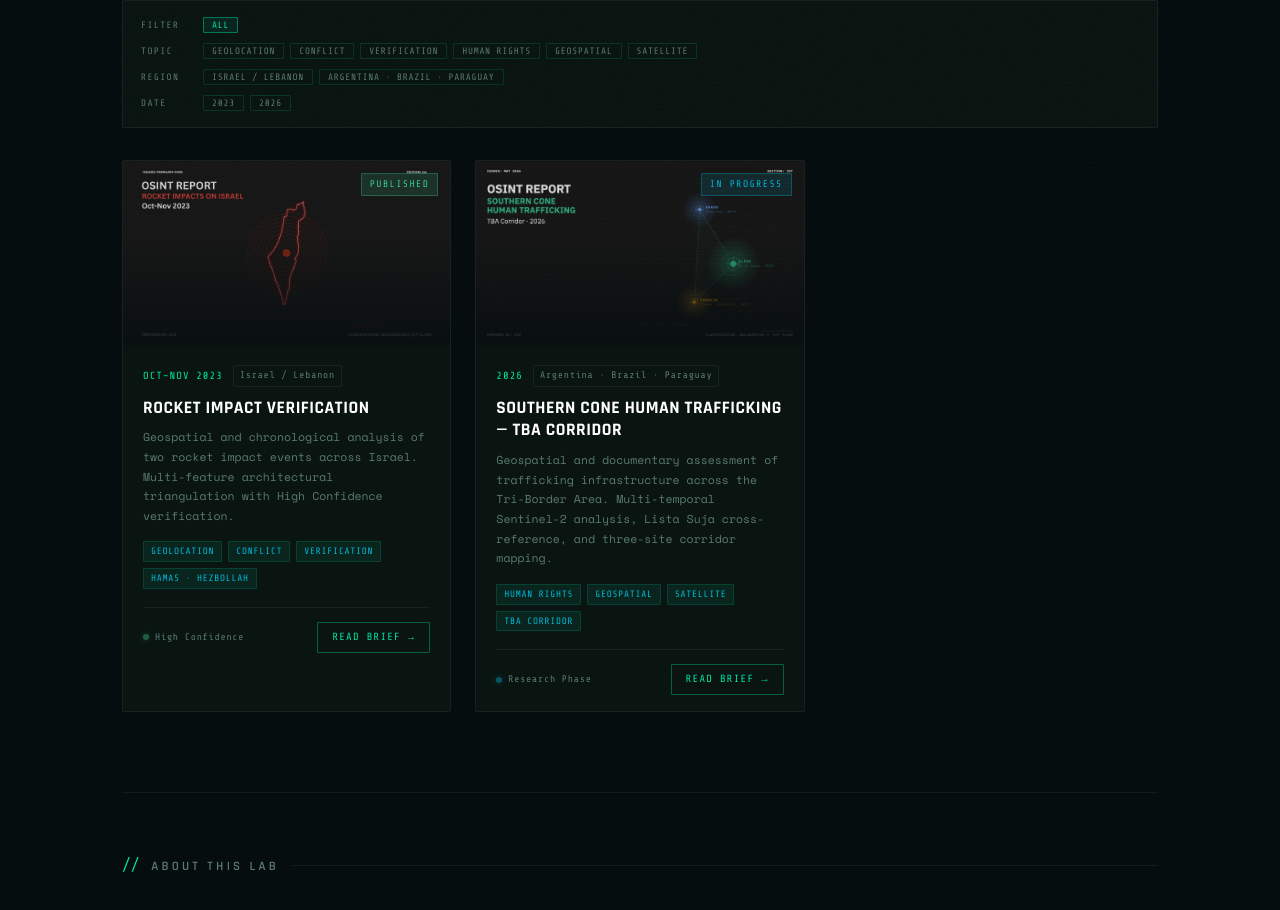
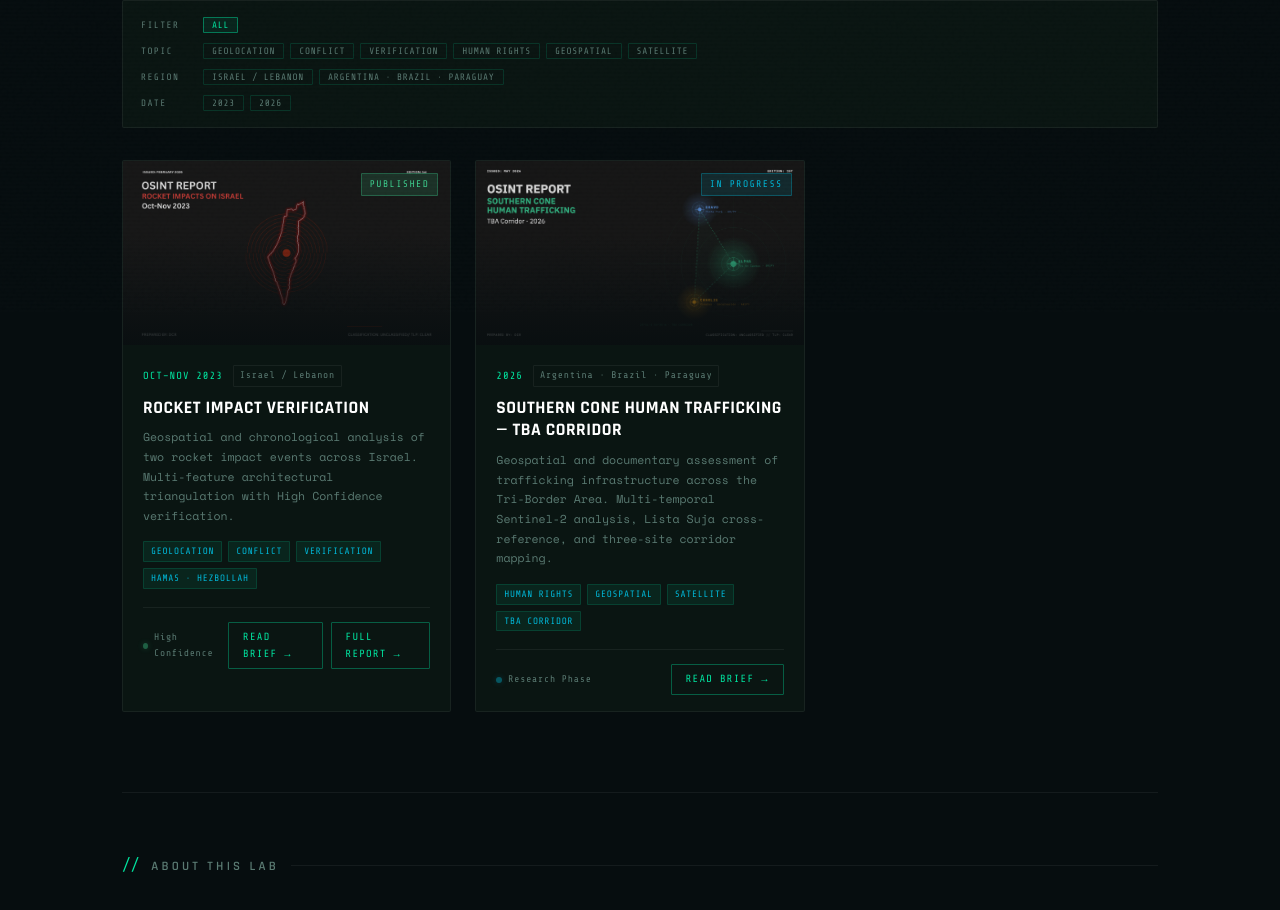
Before and after one commit to danirutman/daniela-osint-lab, a plain HTML site: page docs/index.html in a window 1280 px wide. Shown: the part 488-1398 px from the top of the page. Drawn offline with nearby package versions, Linux system fonts and the light colour scheme.

Commit message:
Add Full Report button to Project 1 card
Co-Authored-By: Claude Sonnet 4.6 <noreply@anthropic.com>

```diff
--- a/docs/index.html
+++ b/docs/index.html
@@ -59,7 +59,7 @@
     <div class="cards-grid">
 
       <!-- Card 1: Israel Rocket Impacts -->
-      <a class="card" href="2023-israel-rocket-impact-osint/report/brief.pdf" target="_blank" data-tags="geolocation conflict verification israel-lebanon 2023">
+      <div class="card" data-tags="geolocation conflict verification israel-lebanon 2023">
         <div class="card-thumb">
           <img src="osint_cover.png"/>
           <div class="card-thumb-overlay"></div>
@@ -83,10 +83,13 @@
               <div class="confidence-dot"></div>
               High Confidence
             </div>
-            <span class="btn-read">Read Brief →</span>
+            <div style="display:flex;gap:8px;">
+              <a class="btn-read" href="2023-israel-rocket-impact-osint/report/brief.pdf" target="_blank">Read Brief →</a>
+              <a class="btn-read" href="2023-israel-rocket-impact-osint/report/DCR-202310-ISR-RKTP-001_full.html" target="_blank">Full Report →</a>
+            </div>
           </div>
         </div>
-      </a>
+      </div>
 
       <!-- Card 2: Southern Cone Human Trafficking — TBA Corridor -->
       <div class="card" style="cursor:default;" data-tags="human-rights geospatial satellite tba 2026">
```
